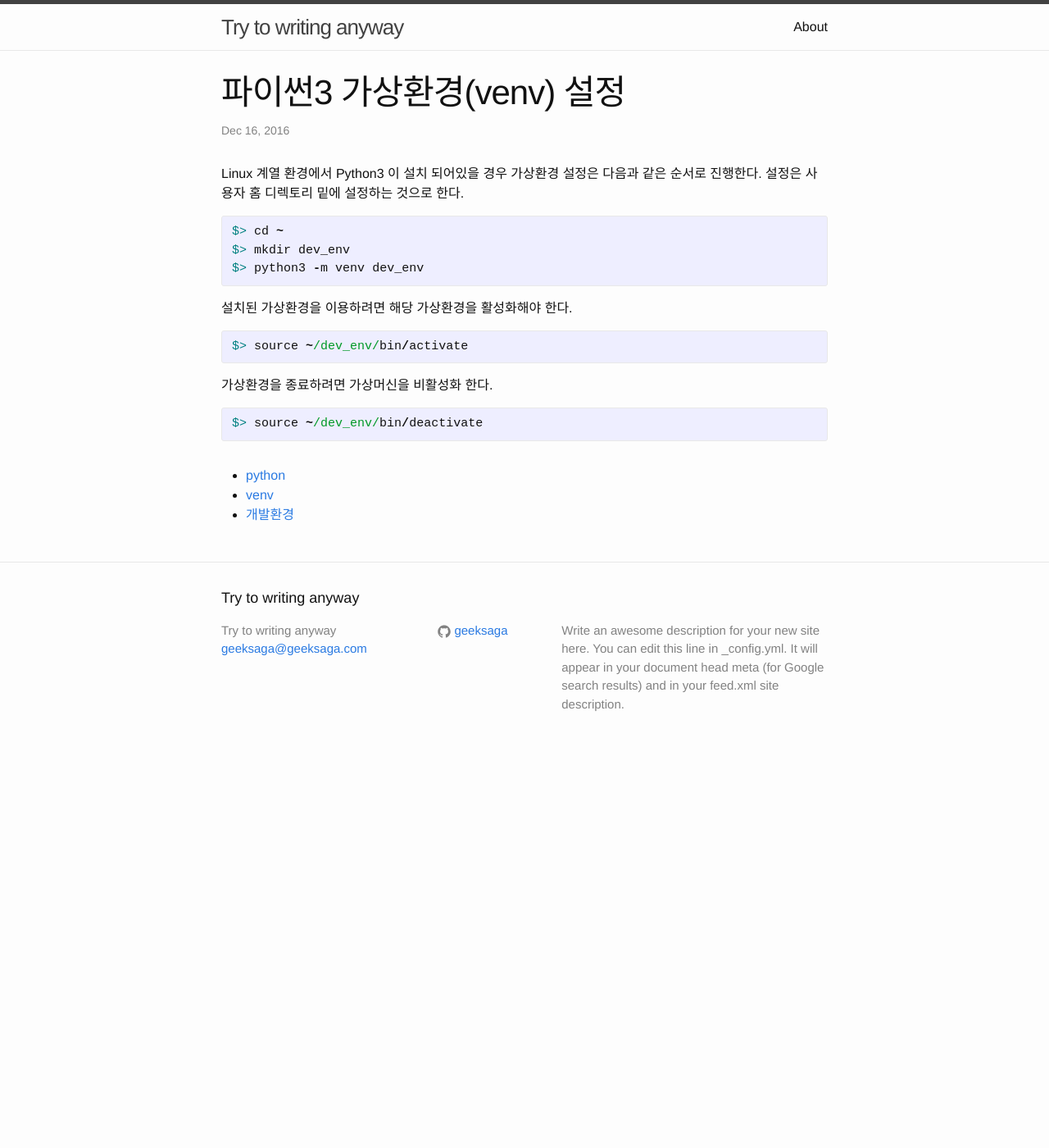
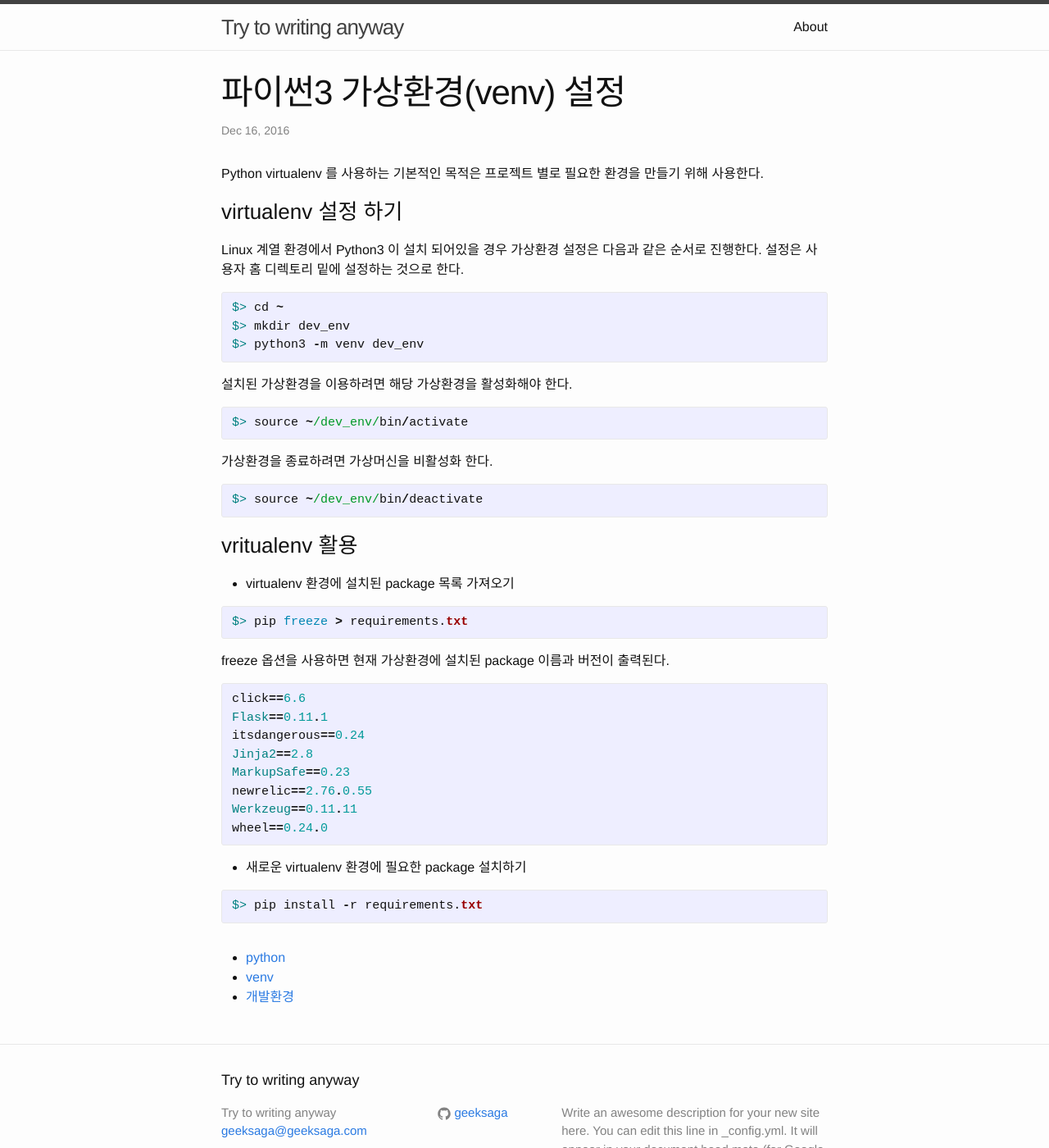
Before and after one commit to geeksaga/geeksaga.github, a Jekyll site: the page built from _posts/2016-12-16-python3-venv-setting.markdown, in a window 1280 px wide and 1400 px high. Shown: the whole window at 82% size. Built offline with Jekyll 4.4.1, drawn with Linux system fonts in a browser that asks for light colours.

Commit message:
update python3 venv setting

```diff
--- a/_posts/2016-12-16-python3-venv-setting.markdown
+++ b/_posts/2016-12-16-python3-venv-setting.markdown
@@ -6,6 +6,11 @@ category: index
 tags: [python, venv, 개발환경]
 published: true
 ---
+
+Python virtualenv 를 사용하는 기본적인 목적은 프로젝트 별로 필요한 환경을 만들기 위해 사용한다.
+
+
+### virtualenv 설정 하기
 
 Linux 계열 환경에서 Python3 이 설치 되어있을 경우 가상환경 설정은 다음과 같은 순서로 진행한다.
 설정은 사용자 홈 디렉토리 밑에 설정하는 것으로 한다.
@@ -27,3 +32,30 @@ $> source ~/dev_env/bin/activate
 {% highlight ruby %}
 $> source ~/dev_env/bin/deactivate
 {% endhighlight %}
+
+
+### vritualenv 활용
+ - virtualenv 환경에 설치된 package 목록 가져오기
+
+{% highlight ruby %}
+$> pip freeze > requirements.txt
+{% endhighlight %}
+
+  freeze 옵션을 사용하면 현재 가상환경에 설치된 package 이름과 버전이 출력된다.
+
+{% highlight ruby %}
+click==6.6
+Flask==0.11.1
+itsdangerous==0.24
+Jinja2==2.8
+MarkupSafe==0.23
+newrelic==2.76.0.55
+Werkzeug==0.11.11
+wheel==0.24.0
+{% endhighlight %}
+
+ - 새로운 virtualenv 환경에 필요한 package 설치하기
+
+{% highlight ruby %}
+$> pip install -r requirements.txt
+{% endhighlight %}
```
